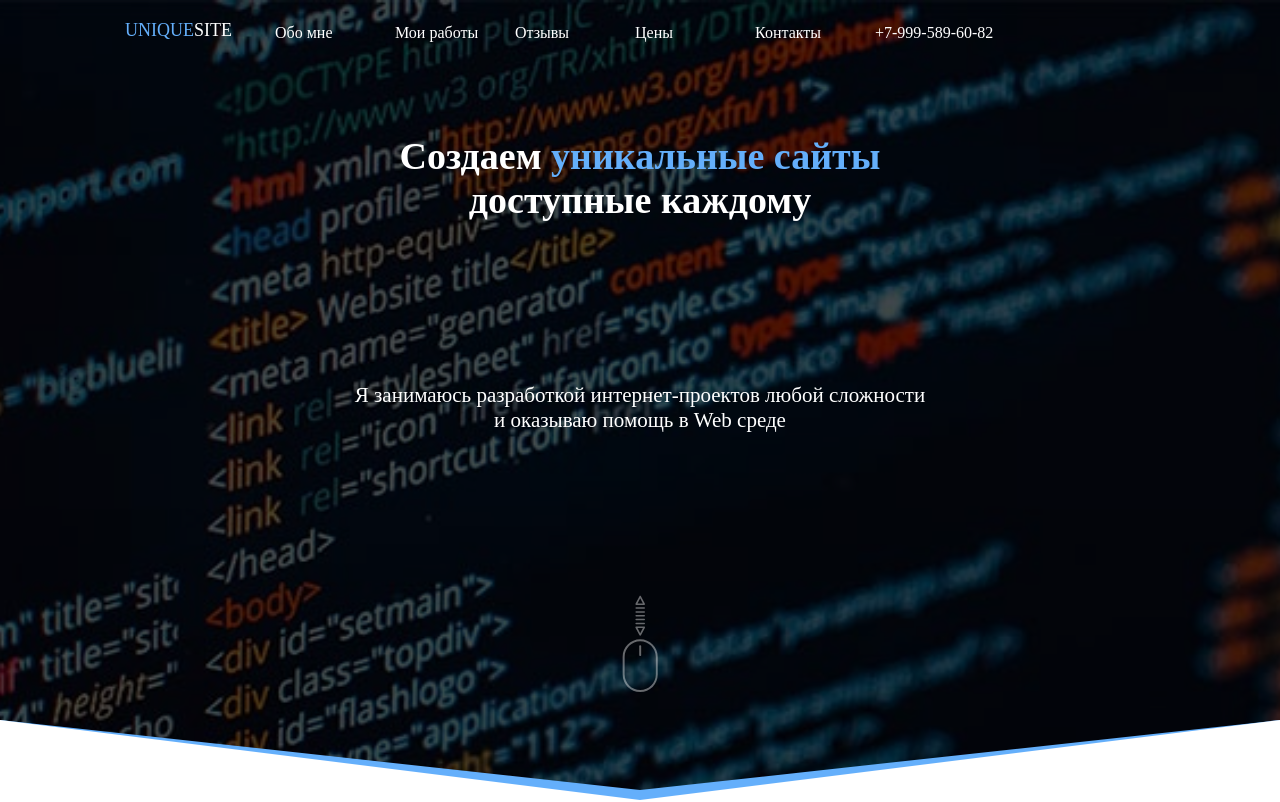
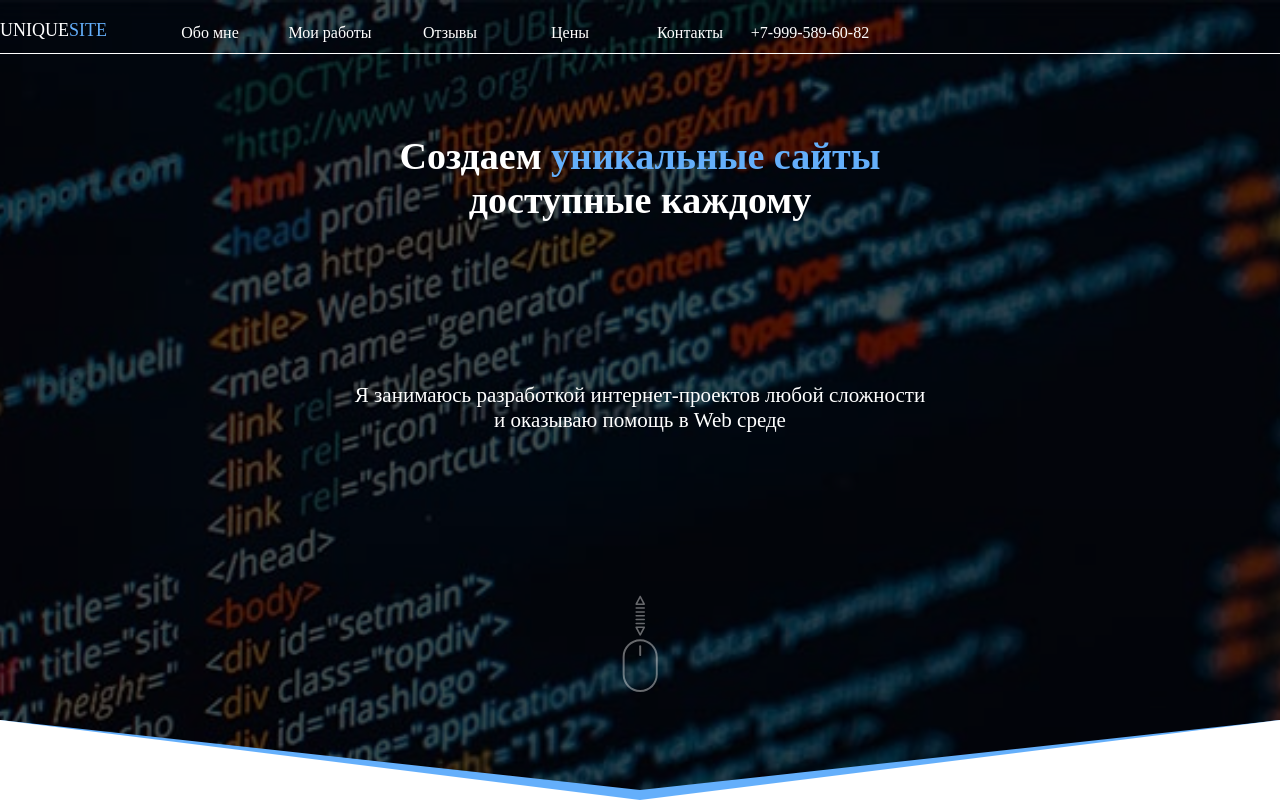
Before and after one commit to Dron84/my_site, a Vue app: page / in a window 1280 px wide. Shown: the top 802 px of the page. Built offline with nearby package versions, Linux system fonts and the light colour scheme; a web font is replaced by a local one; what vue2-touch-events would draw is missing.

Commit message:
spiner adaptetion

```diff
--- a/src/components/page_components/menus.vue
+++ b/src/components/page_components/menus.vue
@@ -1,26 +1,46 @@
 <template>
-    <nav class="menu">
+    <nav class="menu" :class="{'show': menuShow}">
         <a class="logo">unique<span>site</span></a>
+        <div class="burger" @click="menuShow =!menuShow" :class="{'show': menuShow}">
+            <span></span>
+            <span></span>
+            <span></span>
+        </div>
+        <menu :class="{'show': menuShow}" @click="menuShow = false">
             <a href="#aboutself" class="links" >Обо мне</a>
             <a href="#oldwork" class="links" >Мои работы</a>
             <a href="#review" class="links" >Отзывы</a>
             <a href="#price" class="links" >Цены</a>
             <a href="#contacts" class="links" >Контакты</a>
             <a href="tel:+79995896082"  class="links">+7-999-589-60-82</a>
+        </menu>
     </nav>
 </template>
 
 <script>
     export default {
-        name: "menu"
+        name: "menu",
+        data(){
+            return{
+                menuShow: false,
+            }
+        }
     }
 </script>
 
 <style scoped lang="sass">
     @import "../sass/vars"
     @import "../sass/fonts"
+    nav.menu
+        height: 53px
+        width: 100%
+        left: auto
+        right: auto
+        display: grid
+        border-bottom: 1px solid white
         .logo
             color: $accent
+            grid-area: logo
             display: block
             cursor: pointer
             height: 30px
@@ -31,7 +51,6 @@
             span
                 color: $accentnormal
             &:hover
-            border-bottom: 1px solid $accent
                 color: $accentnormal
                 span
                     color: $accent
@@ -39,15 +58,8 @@
                     background: $accent
                 &:after
                     border-color: $accent
-    .menu
-        height: 50px
-        margin:
-            left: auto
-            right: auto
-    .menuclick
-        height: 100% !important
-        background-color: rgba(100,174,249,0.7)!important
-        text-shadow: 1px 1px 1px black !important
+        menu
+            grid-area: menu
             .links
                 font-family: 'ProximaLight' !important
                 display: block
@@ -59,10 +71,82 @@
                 min-width: 120px
                 float: left
                 text-transform: none
+                text-align: center
                 &:hover
                     // background-color: rgba(100,174,249,0.2)
                     height: 29px
                     color: $accent
-            border:
-                bottom: 1px solid $accent
+                    border-bottom: 1px solid $accent
+            .menuclick
+                height: 100% !important
+                background-color: rgba(100,174,249,0.7)!important
+                text-shadow: 1px 1px 1px black !important
+        .burger
+            grid-area: burger
+            width: 40px
+            height: 40px
+            position: relative
+            right: 15px
+            top: 5px
+            margin: 0
+            span
+                position: relative
+                width: 40px
+                height: 4px
+                display: block
+                background-color: $accent
+                margin: 7px 0
+    @media (min-width: 1030px)
+        .menu
+            width: 1030px
+            grid-template-columns: 1fr 9fr 40px
+            grid-template-areas: 'logo menu burger'
+            .burger
+                display: none
+            menu
+                display: flex
+                &.show
+                    display: flex
+    @media (max-width: 1029px)
+        .menu
+            grid-template-columns: 1fr 40px
+            grid-template-rows: 53px 1fr
+            grid-template-areas: 'logo burger' 'menu menu'
+            position: fixed
+            width: 100%
+            top: 0
+            left: 0
+            height: 30px
+            z-index: 999
+            &.show
+                background: rgba($accent,.9)
+                .logo
+                    color: rgba($accentnormal,.6)
+                    span
+                        color: $accentnormal
+                .burger
+                    span:nth-child(1)
+                        transform: rotateZ(45deg) translate(7px, 7px)
+                    span
+                        background-color: white
+                    span:nth-child(2)
+                        transform: rotateZ(360deg)
+                        opacity: 0
+                    span:nth-child(3)
+                        transform: rotateZ(-45deg) translate(8px, -8px)
+            .burger
+                display: block
+                span
+                    transition: all .3s ease-in-out
+            menu
+                display: none
+                background: rgba($accent,.9)
+                height: 100vh
+                .links
+                    align-self: center
+                    &:hover
+                        background: rgba($accentnormal,.9)
+                &.show
+                    display: grid
+
 </style>
--- a/src/components/sass/media.sass
+++ b/src/components/sass/media.sass
@@ -1,7 +1,5 @@
 @media (min-width: 1030px)
 	.container
-		width: 1030px
-	.menu
 		width: 1030px
 	.links
 		display: inline
@@ -11,48 +9,7 @@
 @media (max-width: 1029px)
 	.container
 		width: 100%
-	.menu
-		width: 100%
-
 @media (max-width: 900px)
-	.menu
-		display: block
-		position: fixed
-		top: 0
-		left: 0
-		height: 30px
-		z-index: 999
-		.links
-			width: 100%
-			display: none
-	.logo
-		width: 100%
-		border-bottom: 1px solid $accentnormal
-		padding-bottom: 10px
-		padding-top: 10px
-		background-color: rgba(100,174,249,0.2)
-		&:before
-			content: ""
-			position: absolute
-			right: 25px
-			top: 15px
-			display: block
-			width: 18px
-			height: 2px
-			background: #fcfefb
-		&:after
-			content: ""
-			position: absolute
-			right: 25px
-			top: 20px
-			display: block
-			-webkit-box-sizing: content-box
-			-moz-box-sizing: content-box
-			box-sizing: content-box
-			border-top: 2px solid #fcfefb
-			border-bottom: 2px solid #fcfefb
-			width: 18px
-			height: 3px
 	.container600
 		margin: 0 auto
 		width: 600px
```
Lines whose indentation alone changed are shown as unchanged.
